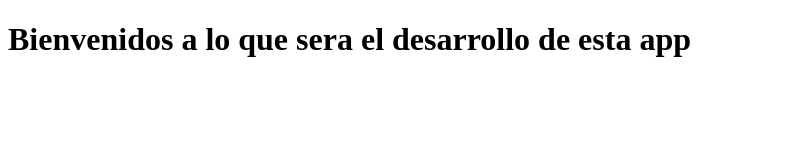
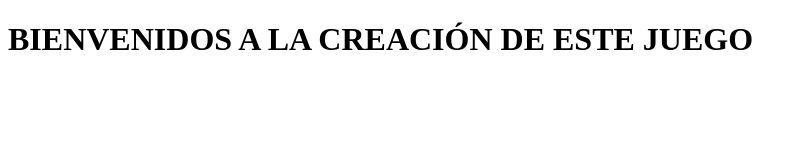
Before and after one commit to morejader/juegotetris, a plain HTML site: page index.html in a window 1280 px wide. Shown: the whole page, without its empty margins (0-807 px from the left). Drawn offline with Linux system fonts and the light colour scheme.

```diff
--- a/index.html
+++ b/index.html
@@ -3,9 +3,9 @@
 <head>
     <meta charset="UTF-8">
     <meta name="viewport" content="width=device-width, initial-scale=1.0">
-    <title>TetrisGame</title>
+    <title>Tetris Game</title>
 </head>
 <body>
-    <h1>Bienvenidos a lo que sera el desarrollo de esta app</h1>
+    <h1>BIENVENIDOS A LA CREACIÓN DE ESTE JUEGO</h1>
 </body>
 </html>
```
